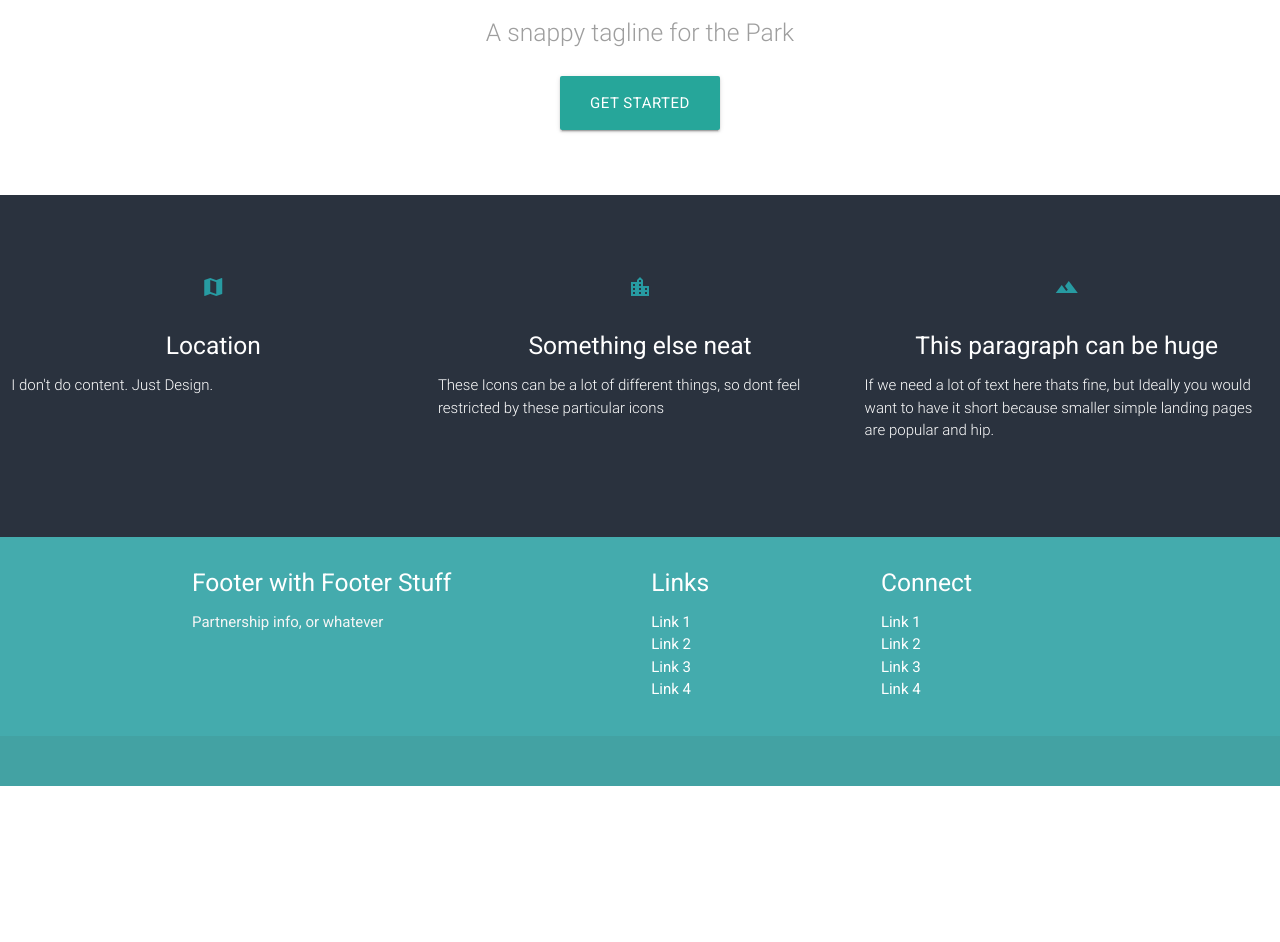
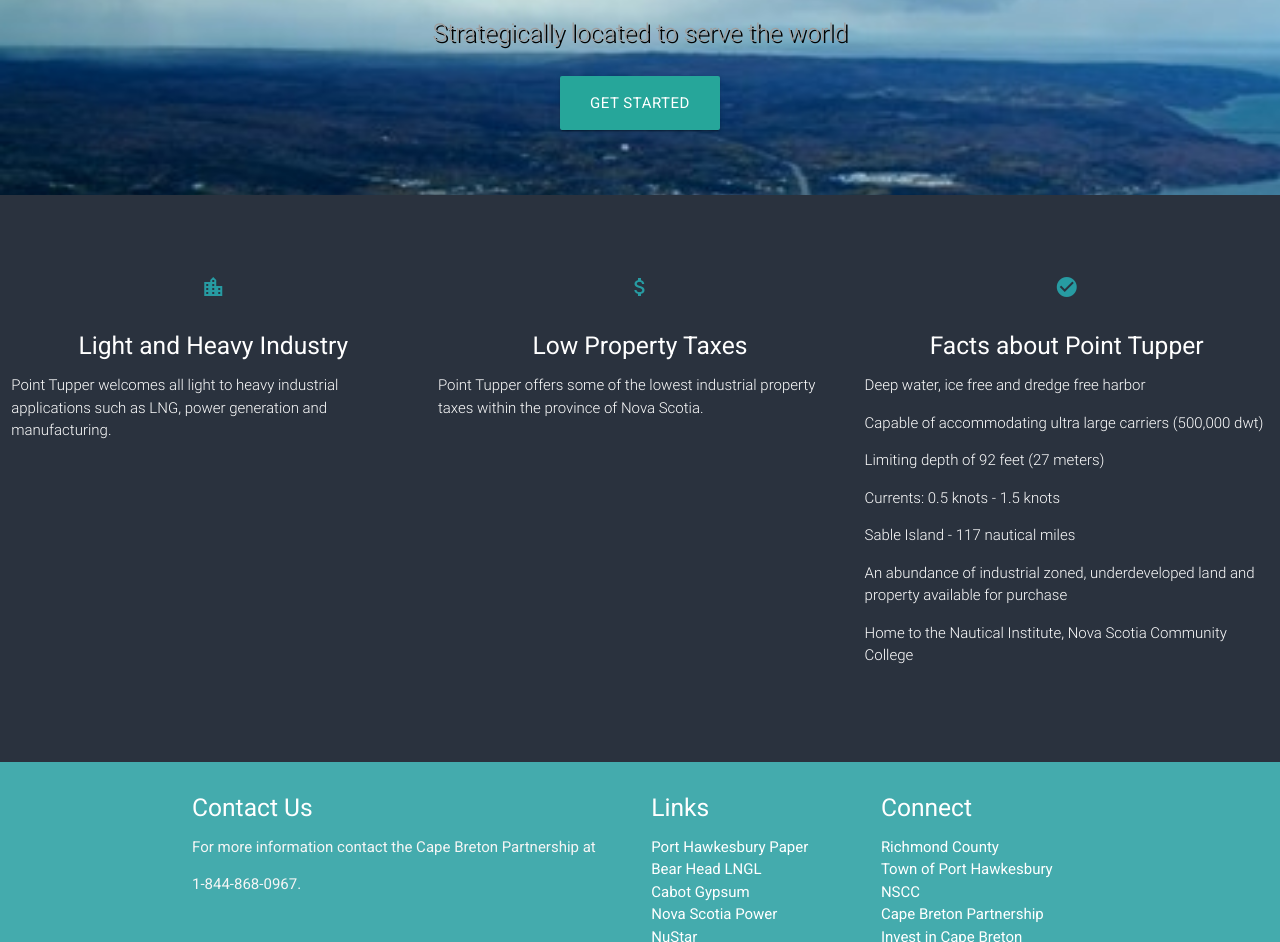
Before and after one commit to Lv20Bard/PTMockUp, a plain HTML site: page index.html in a window 1280 px wide. Shown: the part 243-1185 px from the top of the page. Before the commit the page ends 1029 px from the top, so only its background shows below. Drawn offline with nearby package versions, Linux system fonts and the light colour scheme.

Commit message:
updating mockup

```diff
--- a/assets/style.css
+++ b/assets/style.css
@@ -2,7 +2,9 @@ p, h1, h2, h3, h4, h5 {
       color: #ffffff;
 }
 
-
+body{
+      background-color: white;
+}
 
 /* Generics for all the white */
 .white-background {
@@ -42,6 +44,10 @@ p, h1, h2, h3, h4, h5 {
       color: #279BA2;
 }
 
+.shadow-text{
+      text-shadow: 2px 2px #000000;
+}
+
 .correct-blue-text {
       color: #44ABAD;
 }
--- a/index.html
+++ b/index.html
@@ -14,7 +14,7 @@
             <!-- Makes it work for mobile -->
             <meta name="viewport" content="width=device-width, initial-scale=1.0"/>
 
-            <link href="assets/style.css" type="text/css" rel="stylesheet" media="screen,projection"/>
+            <link href="./assets/style.css" type="text/css" rel="stylesheet" />
 
       </head>
 
@@ -22,26 +22,17 @@
       <!-- Main Body -->
       <body>
 
-            <nav class="grey-background lighten-1" role="navigation">
+            <nav class="grey-background lighten-1" >
                   <div class="nav-wrapper container"><a id="logo-container" href="#" class="brand-logo">Logo</a>
-                        <ul class="right hide-on-med-and-down">
-                              <li><a href="#">Navbar Link</a></li>
-                        </ul>
-
-                        <ul id="nav-mobile" class="side-nav">
-                              <li><a href="#">Navbar Link</a></li>
-                         </ul>
-
-                        <a href="#" data-activates="nav-mobile" class="button-collapse"><i class="material-icons">menu</i></a>
                   </div>
             </nav>
 
-            <div class="section no-pad-bot" id="index-banner">
+            <div class="section no-pad-bot middle-section"  style="background-image: url('assets/PT.jpeg'); background-repeat: no-repeat;background-size: 1980px 1080px">
                   <div class="container">
                   <br><br>
-                  <h1 class="header center correct-blue-text">Point Tupper Industrial Park</h1>
+                  <h1 class="header center correct-blue-text shadow-text">Point Tupper Industrial Park</h1>
                   <div class="row center">
-                        <h5 class="header col s12 light grey-text" >A snappy tagline for the Park</h5>
+                        <h5 class="header col s12 light grey-text shadow-text" >Strategically located to serve the world</h5>
                   </div>
                   <div class="row center">
                         <a href="http://landassets.investincapebreton.com/Map.aspx#" id="download-button" class="btn-large waves-effect waves-light white-text">Get Started</a>
@@ -59,28 +50,36 @@
                         <div class="row">
                               <div class="col s12 m4">
                                     <div class="icon-block">
-                                    <h2 class="center light-blue-text"><i class="material-icons dark-blue-text">map</i></h2>
-                                    <h5 class="center">Location</h5>
+                                    <h2 class="center light-blue-text"><i class="material-icons dark-blue-text">location_city</i></h2>
+                                    <h5 class="center">Light and Heavy Industry</h5>
 
-                                    <p class="light">I don't do content. Just Design.</p>
+                                    <p class="light">Point Tupper welcomes all light to heavy industrial applications such as LNG, power generation and manufacturing.</p>
                                     </div>
                               </div>
 
                               <div class="col s12 m4">
                                     <div class="icon-block">
-                                    <h2 class="center light-blue-text"><i class="material-icons dark-blue-text">location_city</i></h2>
-                                    <h5 class="center">Something else neat</h5>
+                                    <h2 class="center light-blue-text"><i class="material-icons dark-blue-text">attach_money</i></h2>
+                                    <h5 class="center">Low Property Taxes</h5>
 
-                                    <p class="light">These Icons can be a lot of different things, so dont feel restricted by these particular icons</p>
+                                    <p class="light">Point Tupper offers some of the lowest industrial property taxes within the province of Nova Scotia.</p>
                                     </div>
                               </div>
 
                               <div class="col s12 m4">
                                     <div class="icon-block">
-                                    <h2 class="center light-blue-text"><i class="material-icons dark-blue-text">terrain</i></h2>
-                                    <h5 class="center">This paragraph can be huge</h5>
+                                    <h2 class="center light-blue-text"><i class="material-icons dark-blue-text">check_circle</i></h2>
+                                    <h5 class="center">Facts about Point Tupper</h5>
+                                    <ul class="light">
+                                          <li ><p class="light">Deep water, ice free and dredge free harbor</p></li>
+                                          <li><p class="light">Capable of accommodating ultra large carriers (500,000 dwt)</p></li>
+                                          <li><p class="light">Limiting depth of 92 feet (27 meters)</p></li>
+                                          <li><p class="light">Currents: 0.5 knots - 1.5 knots</p></li>
+                                          <li><p class="light">Sable Island - 117 nautical miles</p></li>
+                                          <li><p class="light">An abundance of industrial zoned, underdeveloped land and property available for purchase</p></li>
+                                          <li><p class="light">Home to the Nautical Institute, Nova Scotia Community College</p></li>
+                                    </ul>
 
-                                    <p class="light">If we need a lot of text here thats fine, but Ideally you would want to have it short because smaller simple landing pages are popular and hip.</p>
                                     </div>
                               </div>
                         </div>
@@ -93,27 +92,33 @@
                   <div class="container">
                         <div class="row">
                               <div class="col l6 s12">
-                                    <h5 class="white-text">Footer with Footer Stuff</h5>
-                                    <p class="grey-text text-lighten-4">Partnership info, or whatever</p>
+                                    <h5 class="white-text">Contact Us</h5>
+                                    <p class="grey-text text-lighten-4">For more information contact the Cape Breton Partnership at</p>
+                                    <p class="grey-text text-lighten-4">1-844-868-0967.</p>
                               </div>
 
                               <div class="col l3 s12">
                                     <h5 class="white-text">Links</h5>
                                     <ul>
-                                          <li><a class="white-text" href="#!">Link 1</a></li>
-                                          <li><a class="white-text" href="#!">Link 2</a></li>
-                                          <li><a class="white-text" href="#!">Link 3</a></li>
-                                          <li><a class="white-text" href="#!">Link 4</a></li>
+                                          <li><a class="white-text" href="http://porthawkesburypaper.com/port-hawkesbury.html">Port Hawkesbury Paper</a></li>
+                                          <li><a class="white-text" href="http://www.lnglimited.com.au/irm/content/bear-head-lng.aspx?RID=331&RedirectCount=1">Bear Head LNGL</a></li>
+                                          <li><a class="white-text" href="www.cabotgypsum.com/">Cabot Gypsum</a></li>
+                                          <li><a class="white-text" href="https://www.nspower.ca/en/home/default.aspx">Nova Scotia Power</a></li>
+                                          <li><a class="white-text" href="http://nustarenergy.com/en-us/Pages/default.aspx">NuStar</a></li>
+                                          <li><a class="white-text" href="http://straitsupplies.com/">Strait Supplies</a></li>
+                                          <li><a class="white-text" href="http://www.allsteelco.ca/">Allsteel</a></li>
                                     </ul>
                               </div>
 
                               <div class="col l3 s12">
                                     <h5 class="white-text">Connect</h5>
                                     <ul>
-                                          <li><a class="white-text" href="#!">Link 1</a></li>
-                                          <li><a class="white-text" href="#!">Link 2</a></li>
-                                          <li><a class="white-text" href="#!">Link 3</a></li>
-                                          <li><a class="white-text" href="#!">Link 4</a></li>
+                                          <li><a class="white-text" href="http://www.richmondcounty.ca/">Richmond County</a></li>
+                                          <li><a class="white-text" href="www.townofporthawkesbury.ca/">Town of Port Hawkesbury</a></li>
+                                          <li><a class="white-text" href="https://www.nscc.ca/explorenscc/campuses/nautical-institute/index.asp">NSCC</a></li>
+                                          <li><a class="white-text" href="www.capebretonpartnership.com/">Cape Breton Partnership</a></li>
+                                          <li><a class="white-text" href="www.investincapebreton.com/">Invest in Cape Breton</a></li>
+                                          <li><a class="white-text" href="https://www.cbisland.com/#/gallery/recent">CBIS</a></li>
                                     </ul>
                               </div>
                         </div>
@@ -127,7 +132,7 @@
             </footer>
 
 
-            <script type="text/javascript" src="https://code.jquery.com/jquery-3.2.1.min.js"></script>
+            <script src="https://code.jquery.com/jquery-3.2.1.min.js"></script>
             <script src="https://cdnjs.cloudflare.com/ajax/libs/materialize/0.100.2/js/materialize.min.js"></script>
             <script src="assets/app.js"></script>
       </body>
```
Also changed, not shown: assets/PT.jpeg (added), 2 other files.
